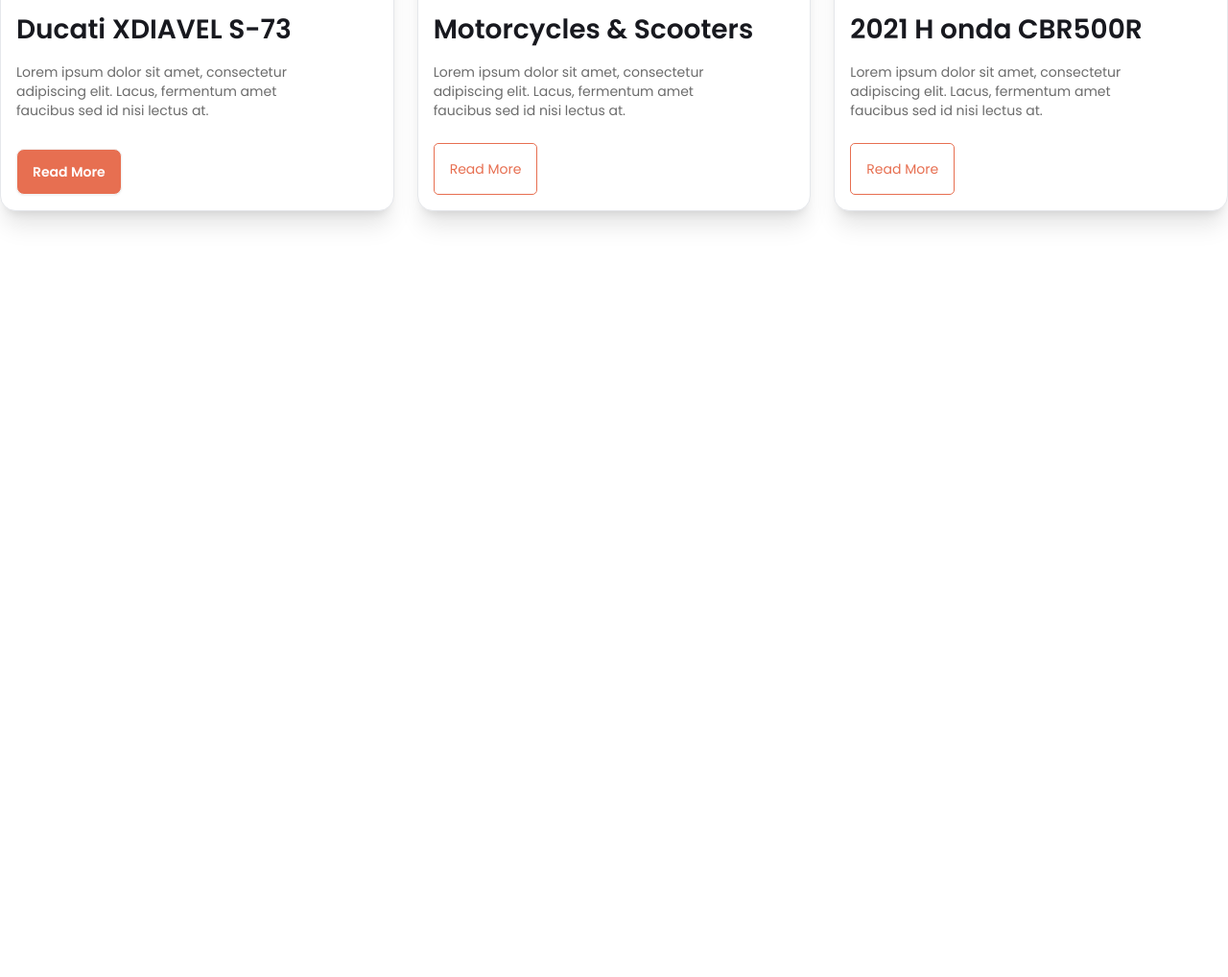
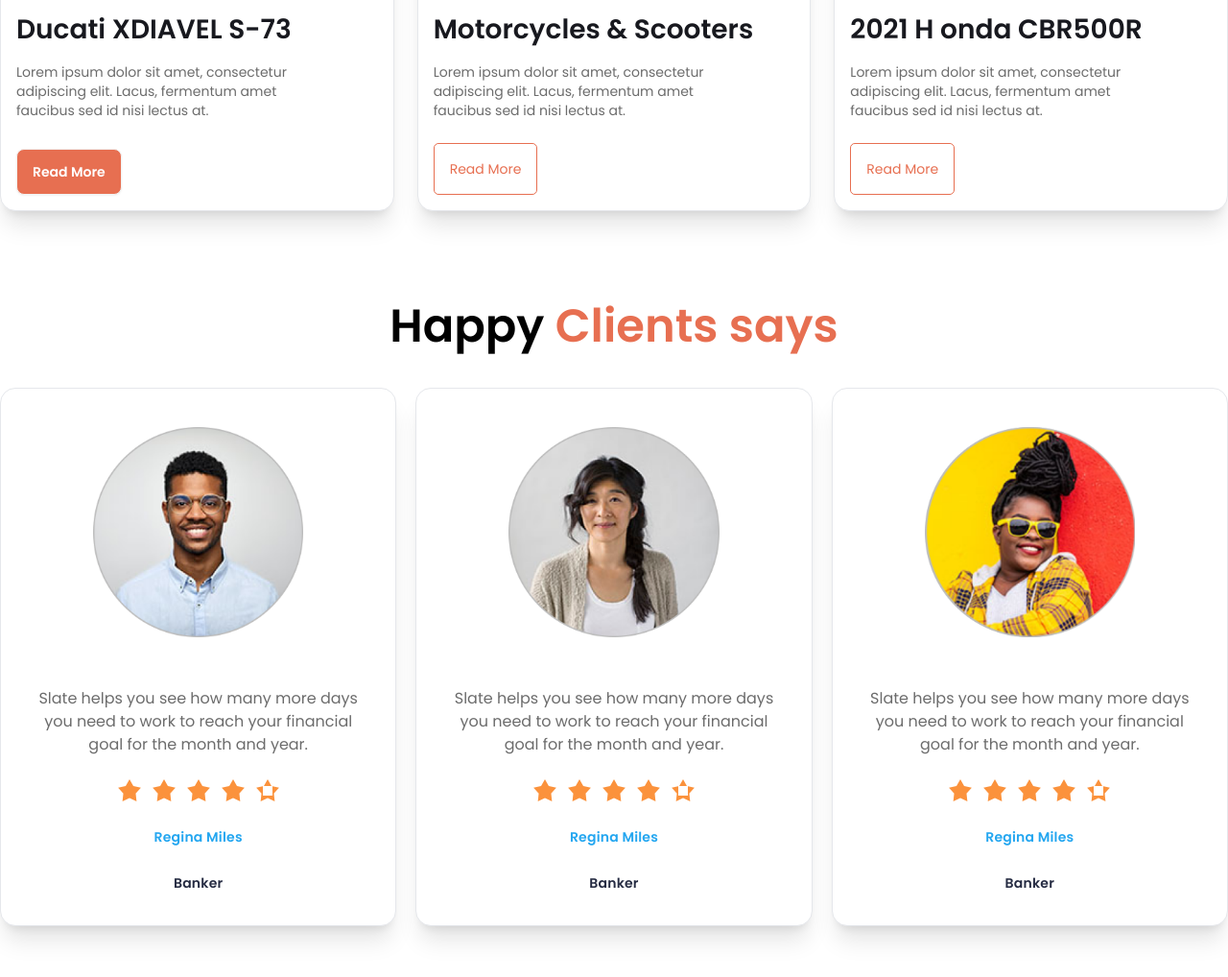
Before and after one commit to ZakariyaHussain/Biker-Zone, a plain HTML site: page index.html in a window 1280 px wide. Shown: the part 1619-2637 px from the top of the page at 96% size. Before the commit the page ends 1919 px from the top, so only its background shows below. Drawn offline with nearby package versions, Linux system fonts and the light colour scheme.

Commit message:
Client section add

```diff
--- a/index.html
+++ b/index.html
@@ -233,7 +233,91 @@
                 </div>
             </div>
          </section>
-         <!--  -->
+
+         <!-- Client Section -->
+          <section class="container space-y-10 my-24 mx-auto">
+            <h2 class="font-semibold text-5xl text-black text-center">Happy <span class="text-bike-primary">Clients says</span></h2>
+            <div class="grid grid-cols-1 md:grid-cols-2 lg:grid-cols-3 gap-5">
+                <!-- Card 1 -->
+                <div class="card bg-base-100 shadow-xl border space-y-5">
+                    <figure class="px-24 pt-10">
+                    <img
+                        src="images/others/user-1.png"
+                        alt="Shoes"
+                        class="rounded-xl" />
+                    </figure>
+                    <div class="card-body items-center text-center space-y-4">
+                    <p class="text-[#6C6C6C]">Slate helps you see how
+                        many more days you need
+                        to work to reach your financial
+                        goal for the month and year.</p>
+                        <div class="rating space-x-3">
+                            <input type="radio" name="rating-2" class="mask mask-star-2 bg-orange-400" />
+                            <input type="radio" name="rating-2" class="mask mask-star-2 bg-orange-400" />
+                            <input type="radio" name="rating-2" class="mask mask-star-2 bg-orange-400"
+                            />
+                            <input type="radio" name="rating-2" class="mask mask-star-2 bg-orange-400" />
+                            <!-- checked="checked"  -->
+                            <input type="radio" name="rating-2" class="mask mask-star-2 bg-white border-[7px] border-orange-400" />
+                        </div>
+                        <h2 class="card-title font-semibold text-sm text-[#23A6F0] tracking-[0.2px] leading-6">Regina Miles</h2>
+                        <h2 class="card-title font-semibold text-sm text-[#252B42] tracking-[0.2px] leading-6">Banker</h2>
+                    </div>
+                </div>
+            <!-- Card 2 -->
+                <div class="card bg-base-100 shadow-xl border space-y-5">
+                    <figure class="px-24 pt-10">
+                    <img
+                        src="images/others/user-2.png"
+                        alt="Shoes"
+                        class="rounded-xl" />
+                    </figure>
+                    <div class="card-body items-center text-center space-y-4">
+                    <p class="text-[#6C6C6C]">Slate helps you see how
+                        many more days you need
+                        to work to reach your financial
+                        goal for the month and year.</p>
+                        <div class="rating space-x-3">
+                            <input type="radio" name="rating-2" class="mask mask-star-2 bg-orange-400" />
+                            <input type="radio" name="rating-2" class="mask mask-star-2 bg-orange-400" />
+                            <input type="radio" name="rating-2" class="mask mask-star-2 bg-orange-400"
+                            />
+                            <input type="radio" name="rating-2" class="mask mask-star-2 bg-orange-400" />
+                            <!-- checked="checked"  -->
+                            <input type="radio" name="rating-2" class="mask mask-star-2 bg-white border-[7px] border-orange-400" />
+                        </div>
+                        <h2 class="card-title font-semibold text-sm text-[#23A6F0] tracking-[0.2px] leading-6">Regina Miles</h2>
+                        <h2 class="card-title font-semibold text-sm text-[#252B42] tracking-[0.2px] leading-6">Banker</h2>
+                    </div>
+                </div>
+            <!-- Card 3 -->
+                <div class="card bg-base-100 shadow-xl border space-y-5">
+                    <figure class="px-24 pt-10">
+                    <img
+                        src="images/others/user-3.png"
+                        alt="Shoes"
+                        class="rounded-xl" />
+                    </figure>
+                    <div class="card-body items-center text-center space-y-4">
+                    <p class="text-[#6C6C6C]">Slate helps you see how
+                        many more days you need
+                        to work to reach your financial
+                        goal for the month and year.</p>
+                        <div class="rating space-x-3">
+                            <input type="radio" name="rating-2" class="mask mask-star-2 bg-orange-400" />
+                            <input type="radio" name="rating-2" class="mask mask-star-2 bg-orange-400" />
+                            <input type="radio" name="rating-2" class="mask mask-star-2 bg-orange-400"
+                            />
+                            <input type="radio" name="rating-2" class="mask mask-star-2 bg-orange-400" />
+                            <!-- checked="checked"  -->
+                            <input type="radio" name="rating-2" class="mask mask-star-2 bg-white border-[7px] border-orange-400" />
+                        </div>
+                        <h2 class="card-title font-semibold text-sm text-[#23A6F0] tracking-[0.2px] leading-6">Regina Miles</h2>
+                        <h2 class="card-title font-semibold text-sm text-[#252B42] tracking-[0.2px] leading-6">Banker</h2>
+                    </div>
+                </div>
+            </div>
+          </section>
     </main>
     <footer>
 
```
